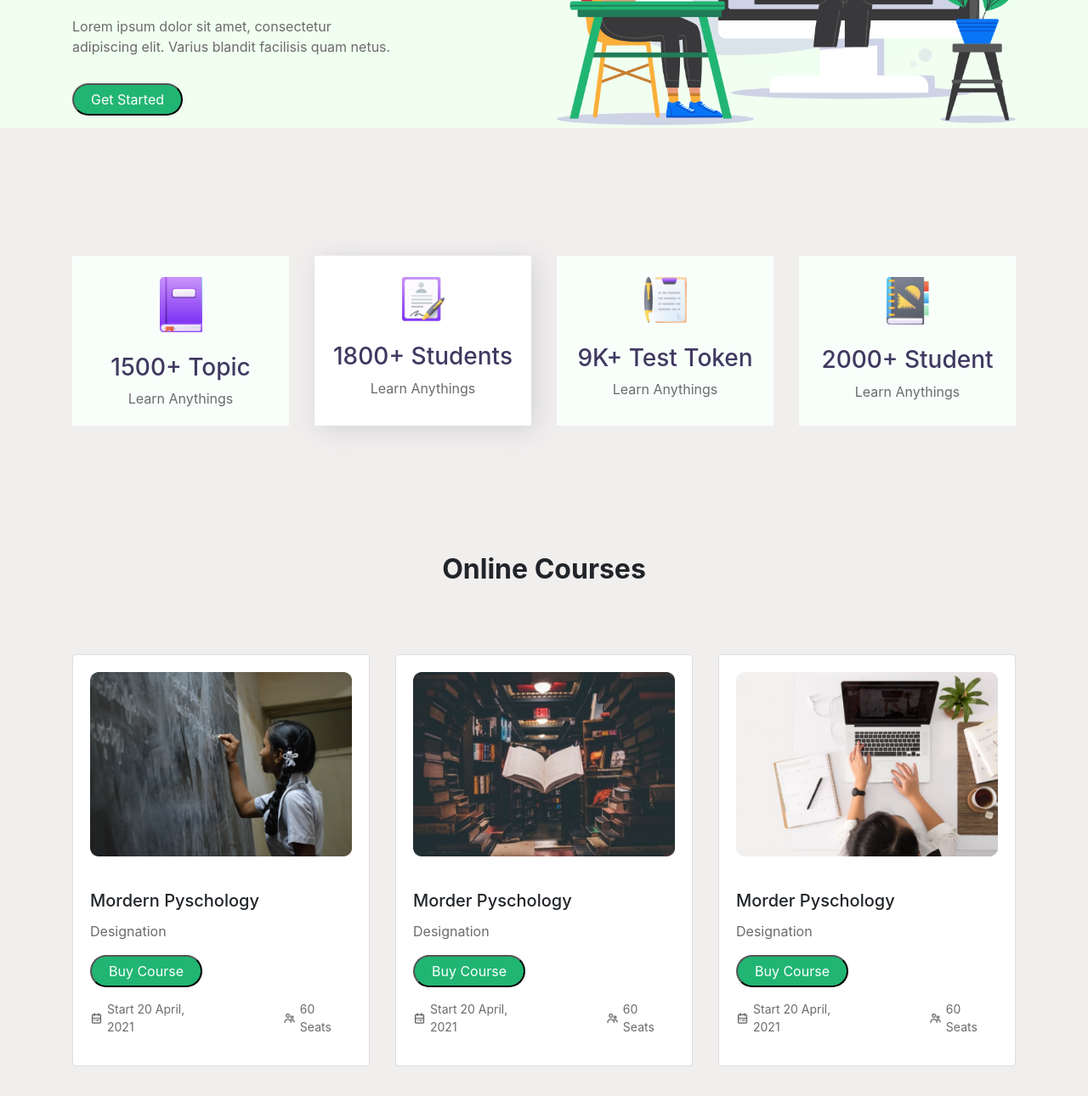
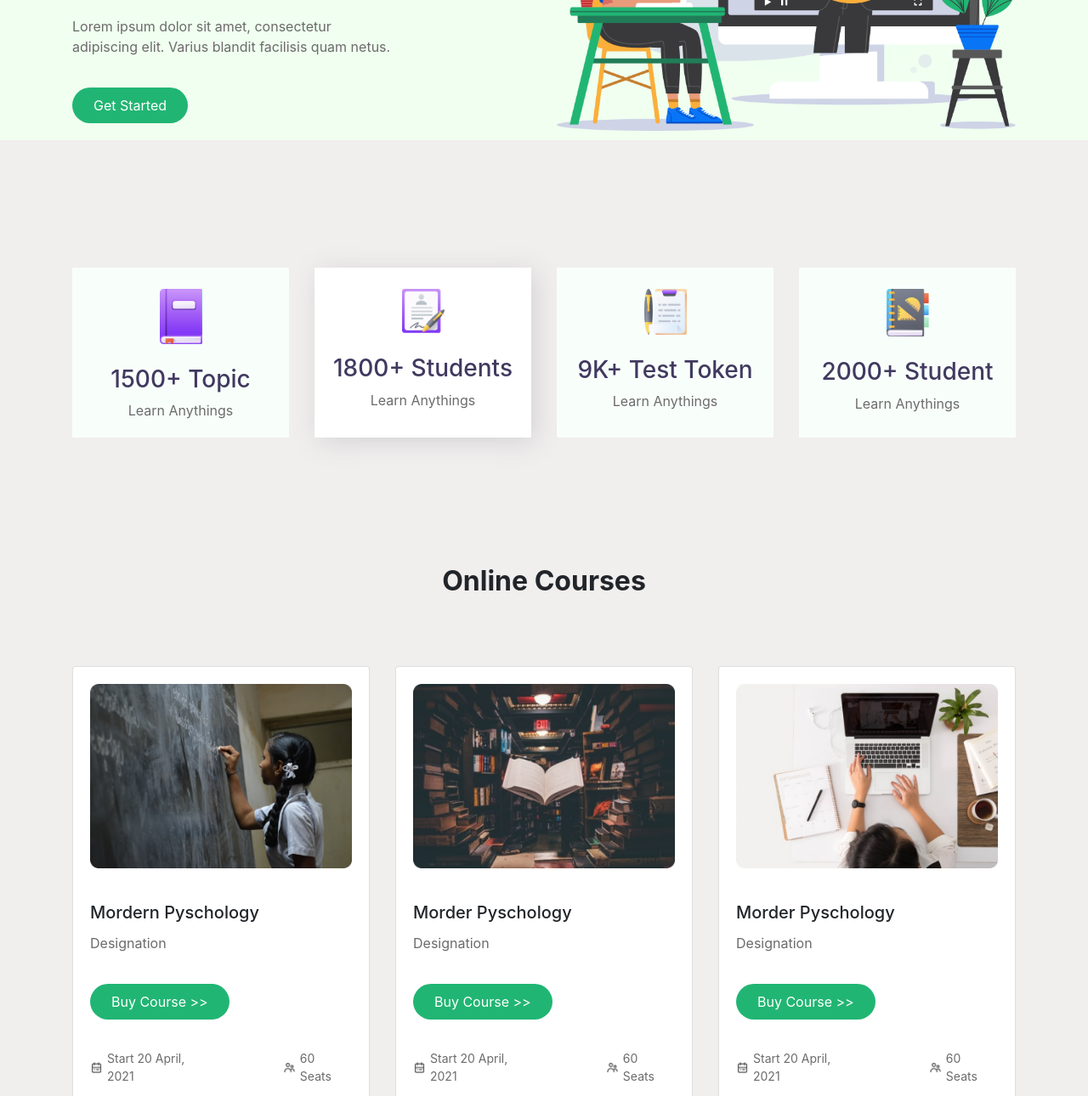
Before and after one commit to rahenulrahat/e-school, a plain HTML site: page index.html in a window 1280 px wide. Shown: the part 430-1720 px from the top of the page at 85% size. Drawn offline with nearby package versions, Linux system fonts and the light colour scheme.

Commit message:
button solved

```diff
--- a/css/style.css
+++ b/css/style.css
@@ -38,8 +38,14 @@ h1{
 p{
     color:#6C6B6B;
 }
-.get-started{
-    margin: 15px 0;
+.buy-now-button{
+    text-decoration: none;
+    background-color: #21B573;
+    color: #fff;
+    border: none;
+    border-radius: 33px;
+    padding: 9px 25px;
+    margin: 20px 0;
 }
 .icon{
     width: 100px;
@@ -99,9 +105,10 @@ footer{
 .footer-section ul li{
     list-style: none;
     color: white;
-    margin-top: 7px;
+    margin: 0;
 }
 .courses-li{
+
     font-size: 22px;
     font-weight: 700;
 }
--- a/index.html
+++ b/index.html
@@ -46,7 +46,7 @@
                                 on <span class="gre-box">any schedule</span>
                             </h1>
                             <p>Lorem ipsum dolor sit amet, consectetur <br>  adipiscing elit. Varius blandit facilisis quam netus.</p>
-                            <button class="sign-in-button get-started">Get Started</button>
+                            <button class="buy-now-button">Get Started</button>
                         </div>
                     </div>
                     <div class="col-md-6 col-sm-12 d-flex align-items-center">
@@ -112,7 +112,7 @@
               <div class="card-body">
                 <h5 class="card-title">Mordern Pyschology</h5>
                 <p class="card-text">Designation</p>
-                <button class="sign-in-button">Buy Course</button>
+                <button class="buy-now-button">Buy Course >></button>
                 <div class="block d-flex align-items-center">
                     <img class="icons-course" src="images/ICON/calendar.png" alt="">
                     <p class="start-p">Start 20  April, 2021</p>
@@ -126,7 +126,7 @@
               <div class="card-body">
                 <h5 class="card-title">Morder Pyschology</h5>
                 <p class="card-text">Designation</p>
-                <button class="sign-in-button">Buy Course</button>
+                <button class="buy-now-button">Buy Course >></button>
                 <div class="block d-flex align-items-center">
                     <img class="icons-course" src="images/ICON/calendar.png" alt="">
                     <p class="start-p">Start 20  April, 2021</p>
@@ -140,7 +140,7 @@
               <div class="card-body">
                 <h5 class="card-title">Morder Pyschology</h5>
                 <p class="card-text">Designation</p>
-                <button class="sign-in-button">Buy Course</button>
+                <button class="buy-now-button">Buy Course >></button>
                 <div class="block d-flex align-items-center">
                     <img class="icons-course" src="images/ICON/calendar.png" alt="">
                     <p class="start-p align-items-center">Start 20  April, 2021</p>
```
